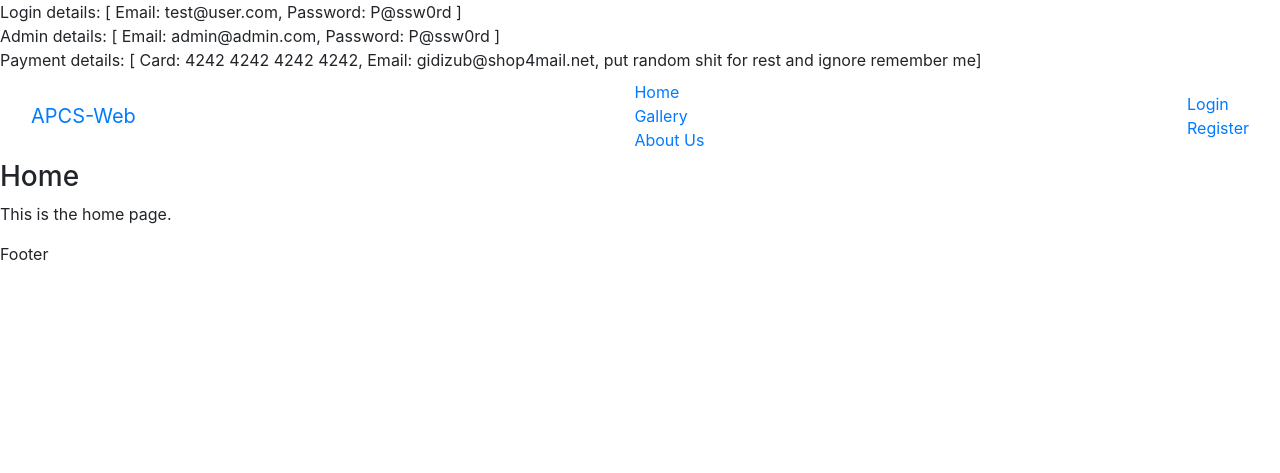
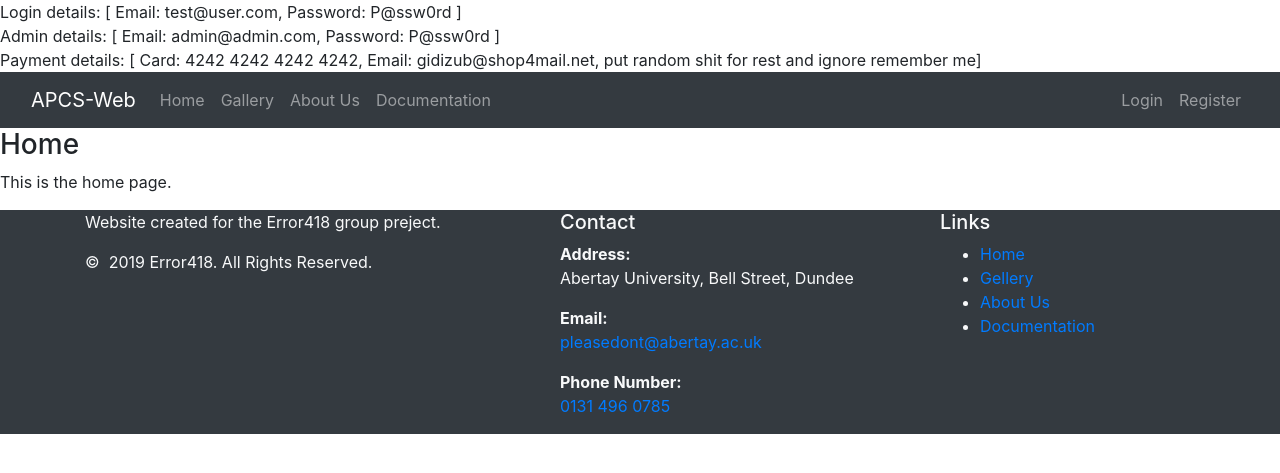
Before and after one commit to MickMelon/AutomaticParkingChargeSystem, a PHP site: page / in a window 1280 px wide. Shown: the top 473 px of the page. Run offline with PHP 8.4, Linux system fonts and the light colour scheme; some libraries are stand-ins or nearby versions.

Commit message:
Header and Footer

```diff
--- a/Web/app/Views/Templates/footer.php
+++ b/Web/app/Views/Templates/footer.php
@@ -1,7 +1,42 @@
     </main>
 
-    <footer>
-        <p>Footer</p>
-    </footer>
+    <footer class="section footer-classic context-dark bg-dark text-light">
+        <div class="container">
+          <div class="row row-30">
+            <div class="col-md-4 col-xl-5">
+              <div class="pr-xl-4"><a class="brand"><img class="brand-logo-dark"></a>
+                <p>Website created for the Error418 group preject.</p>
+                <!-- Rights-->
+                <p class="rights"><span>©  </span><span class="copyright-year">2019</span><span> </span><span>Error418</span><span>. </span><span>All Rights Reserved.</span></p>
+              </div>
+            </div>
+            <div class="col-md-4">
+              <h5>Contact</h5>
+              <dl class="contact-list">
+                <dt class="text-light bg-dark">Address:</dt>
+                <dd>Abertay University, Bell Street, Dundee</dd>
+              </dl>
+              <dl class="contact-list">
+                <dt>Email:</dt>
+                <dd><a href="mailto:#">pleasedont@abertay.ac.uk</a></dd>
+              </dl>
+              <dl class="contact-list">
+                <dt>Phone Number:</dt>
+                <dd><a href="tel:#">0131 496 0785</a> <span></a>
+                </dd>
+              </dl>
+            </div>
+            <div class="col-md-4 col-xl-3">
+              <h5>Links</h5>
+              <ul class="nav-list">
+                <li class="nav-item"><a href="#">Home</a></li>
+                <li class="nav-item"><a href="#">Gellery</a></li>
+                <li class="nav-item"><a href="#">About Us</a></li>
+                <li class="nav-item"><a href="#">Documentation</a></li>
+              </ul>
+            </div>
+          </div>
+        </div>
+      </footer>
 </body>
 </html>
--- a/Web/app/Views/Templates/header.php
+++ b/Web/app/Views/Templates/header.php
@@ -1,49 +1,55 @@
 <!DOCTYPE html>
+<html lang="en">
 <head>
     <title><?php echo (isset($pageTitle) ? $pageTitle : ''); ?> - <?= $siteTitle ?></title>
     <meta charset="utf-8">
-    <meta name="viewport" content="width=device-width, initial-scale=1">
-    <link rel="stylesheet" href="https://maxcdn.bootstrapcdn.com/bootstrap/4.1.3/css/bootstrap.min.css">
+    <meta name="viewport" content="width=device-width, initial-scale=1, shrink-to-fit=no">
+    <link rel="stylesheet" href="https://stackpath.bootstrapcdn.com/bootstrap/4.3.1/css/bootstrap.min.css" integrity="sha384-ggOyR0iXCbMQv3Xipma34MD+dH/1fQ784/j6cY/iJTQUOhcWr7x9JvoRxT2MZw1T" crossorigin="anonymous">
     <!--- <link rel="icon" href="img/icon.png"> use this later if/when an icon is made--->
+    <script src="https://ajax.googleapis.com/ajax/libs/jquery/3.3.1/jquery.min.js"></script>
     <script src="https://maxcdn.bootstrapcdn.com/bootstrap/4.1.3/js/bootstrap.min.js"></script>
+    <script src="//cdnjs.cloudflare.com/ajax/libs/jquery/3.2.1/jquery.min.js"></script>
 </head>
 <body>
     <header>
-        <nav class="navbar navbar-inverse">
+        <nav class="navbar navbar-expand-lg navbar-dark bg-dark">
             <div class="container-fluid">
                 <div class="navbar-header">
                     <a class="navbar-brand" href="#"><?= $siteTitle ?></a>
                 </div>
-                <ul class="nav navbar-nav">
-                    <li><a href="index.php">Home</a></li>
-                    <li><a href="#">Gallery</a></li>
-                    <li><a href="#">About Us</a></li>
+                <ul class="navbar-nav mr-auto">
+                    <li class="nav-item"><a class="nav-link" href="index.php">Home</a></li>
+                    <li class="nav-item"><a class="nav-link" href="#">Gallery</a></li>
+                    <li class="nav-item"><a class="nav-link" href="#">About Us</a></li>
+                    <li class="nav-item"><a class="nav-link" href="#">Documentation</a></li>
                     <?php if ($loggedIn) { ?>
-                        <li class="dropdown">
-                        <a class="dropdown-toggle" data-toggle="dropdown" href="#">Account Action
-                        <span class="caret"></span></a>
-                        <ul class="dropdown-menu">
-                            <li><a href="index.php?controller=user&action=show">Your Account</a></li>
-                            <li><a href="index.php?controller=vehicle&action=index">Vehicles</a></li>
-                        </ul>
+                        <li class="nav-item dropdown">
+                            <a class="nav-link dropdown-toggle" data-toggle="dropdown" href="#">Account Action
+                            <span class="caret"></span></a>
+                            <div class="dropdown-menu" aria-labelledby="navbarDropdown">
+                                <a class="dropdown-item" href="index.php?controller=user&action=show">Your Account</a>
+                                <a class="dropdown-item" href="index.php?controller=vehicle&action=index">Vehicles</a>
+                                <?php if ($isAdmin) { ?>
+                                    <div class="dropdown-divider"></div>
+                                    <a class="dropdown-item" href="index.php?controller=admin&action=index">Admin</a>
+                                <?php } ?>
+                            </div>
                         </li>
-                    <?php if ($isAdmin) { ?>
-                        <li><a href="index.php?controller=admin&action=index">Admin</a></li>
-                    <?php } ?>
+
                     <?php } else { ?>
                         <!---do nothing --->
                     <?php } ?>
                 </ul>
                 <ul class="nav navbar-nav navbar-right">
-                <?php if ($loggedIn) { ?>
-                        <li><a href="index.php?controller=login&action=logout"><span class="glyphicon glyphicon-log-in"></span> Logout</a></li>
-                <?php } else { ?>
-                        <li><a href="index.php?controller=login&action=index"><span class="glyphicon glyphicon-log-in"></span> Login</a></li>
-                        <li><a href="index.php?controller=register&action=index"><span class="glyphicon glyphicon-user"></span> Register</a></li>
+                    <?php if ($loggedIn) { ?>
+                        <li class="nav-item"><a class="nav-link" href="index.php?controller=login&action=logout"> Logout</a></li>
+                    <?php } else { ?>
+                        <li class="nav-item"><a class="nav-link" href="index.php?controller=login&action=index"> Login</a></li>
+                        <li class="nav-item"><a class="nav-link" href="index.php?controller=register&action=index"> Register</a></li>
                     <?php } ?>
                 </ul>
             </div>
         </nav>
         <?php echo (isset($pageTitle) ? '<h3>' . $pageTitle . '</h3>' : ''); ?>
     </header>
-<main>
+    <main>
```
